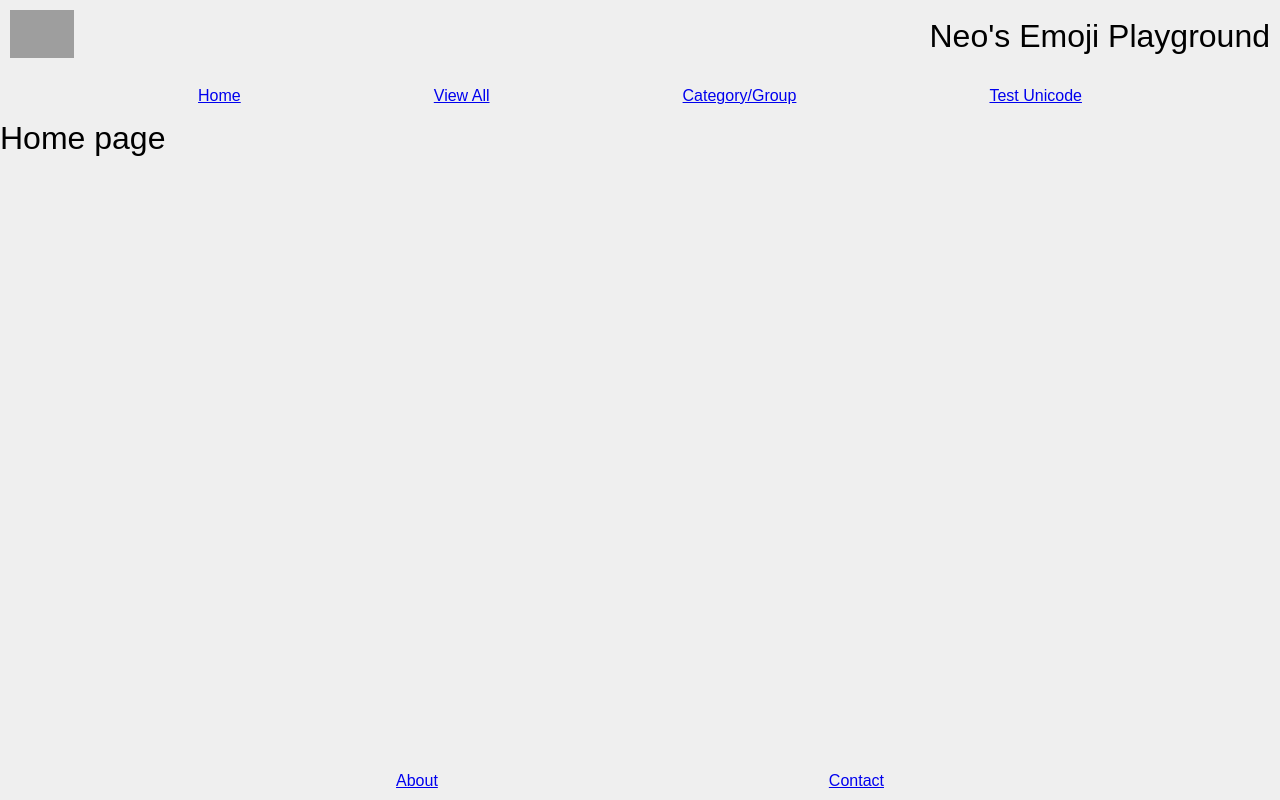
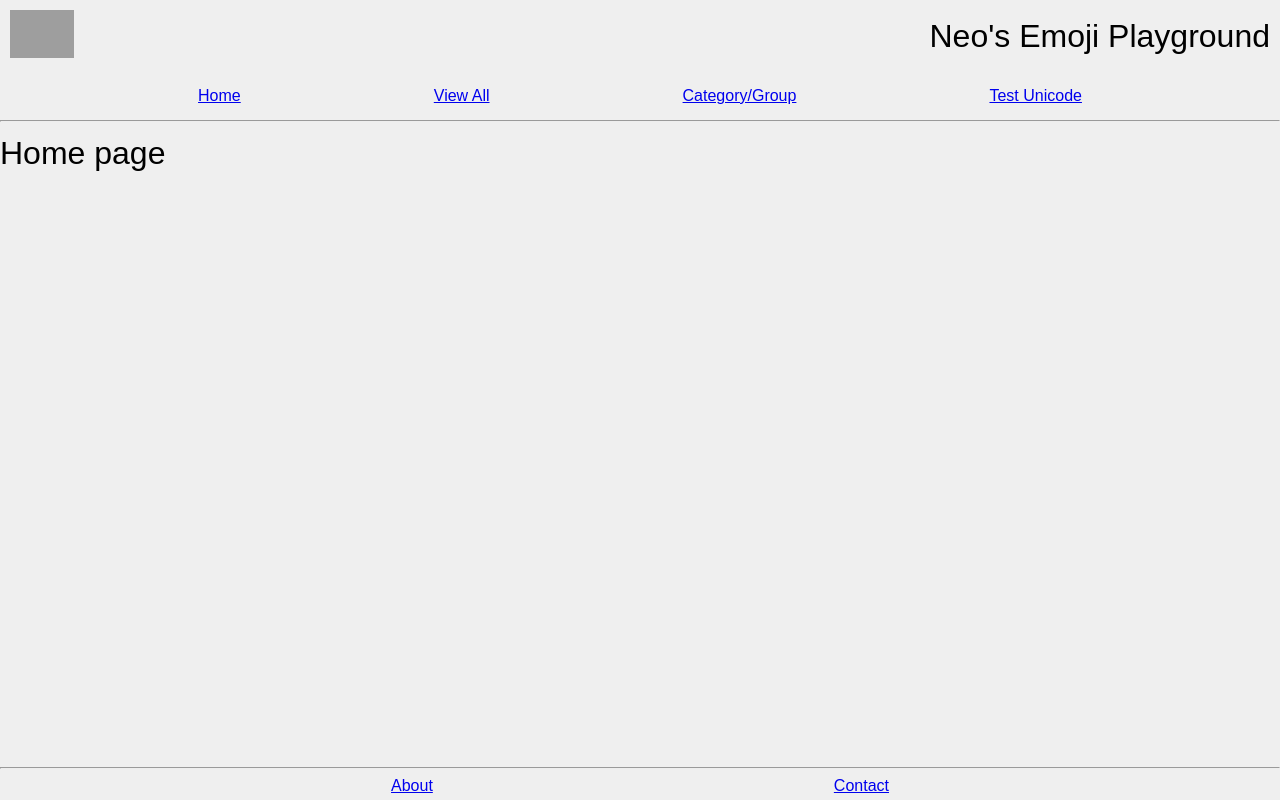
Before and after one commit to neoTemores/CIS363B-WebDesignProject, a plain HTML site: page index.html in a window 1280 px wide. Drawn offline with Linux system fonts and the light colour scheme; grey boxes are pictures that could not be loaded.

Commit message:
Added horizontal rule

```diff
--- a/index.html
+++ b/index.html
@@ -22,13 +22,19 @@
     <span><a href="test-unicode.html">Test Unicode</a></span>
 </nav>
 
+<hr>
+
 <div id="home">
     <h1>Home page</h1>
 </div>
 
+
 <footer id="footer">
-    <span><a href="about.html">About</a></span>
-    <span><a href="contact.html">Contact</a></span>
+    <hr>
+    <div class="footer-div">
+        <span><a href="about.html">About</a></span>
+        <span><a href="contact.html">Contact</a></span>
+    </div>
 </footer>
 
 </body>
--- a/styles.css
+++ b/styles.css
@@ -24,6 +24,10 @@ html {
     height: auto;
   }
 
+  hr{
+    min-width: 100%;
+    margin-top: 0;
+  }
 
 body{
   display: flex;
@@ -33,7 +37,7 @@ body{
   background-color: #eeee;
 }
 
-#header, #navbar, #footer{
+#header, #navbar{
     display: flex;
     padding: 10px;
     gap:5px;
@@ -44,14 +48,20 @@ body{
 #header{
   justify-content: space-between;
 }
-#navbar, #footer{
+#navbar{
   justify-content: space-evenly;
 }
 
 #footer{
   margin-top: auto;
 }
-
+.footer-div{
+  display: flex;
+  justify-content: center;
+  padding-bottom: 5px;
+  gap: 10px;
+  justify-content: space-evenly;
+}
 
 #view-all-page, #category-group-page, .emoji-card{
   display: flex;
```
Also changed, not shown: about.html (+7 -2 lines), category-group.html (+6 -2 lines), contact.html (+6 -2 lines), test-unicode.html (+6 -2 lines), view-all.html (+6 -2 lines).
